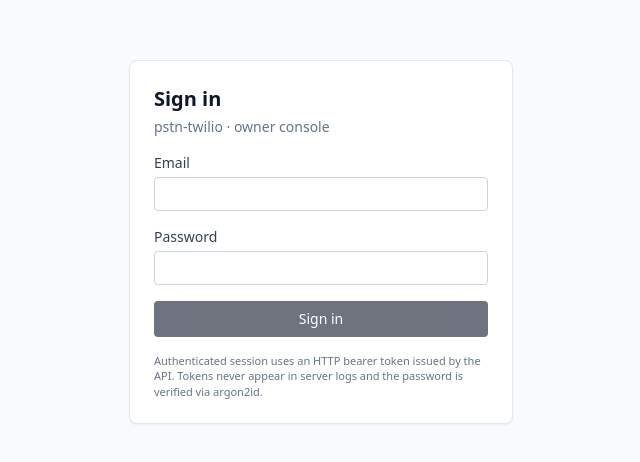
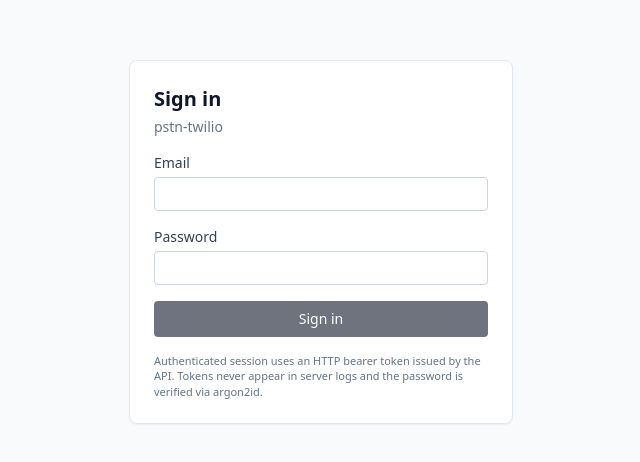
Before and after one commit to Ammaradonis/pstn-twilio, a React (Vite) app in the folder apps/web/: page /login in a window 1280 px wide. Shown: the part 158-620 px from the top of the page, without its empty margins (319-959 px from the left). Built offline with nearby package versions, Linux system fonts and the light colour scheme; no server answers.

Commit message:
Login page: stop telling voice accounts they are in the owner console
The sign-in form is shared by both experiences, so naming one of them was
wrong for every voice-app user. The subtitle is now just the app name.

```diff
--- a/apps/web/src/pages/login.tsx
+++ b/apps/web/src/pages/login.tsx
@@ -49,7 +49,9 @@ export function Login() {
       >
         <div>
           <h1 className="text-xl font-semibold text-slate-900">Sign in</h1>
-          <p className="mt-1 text-sm text-slate-500">pstn-twilio · owner console</p>
+          {/* Voice accounts land in the phone-style app, not the owner console,
+              so the page can't assume which experience is signing in. */}
+          <p className="mt-1 text-sm text-slate-500">pstn-twilio</p>
         </div>
 
         <label className="block text-sm">
```
